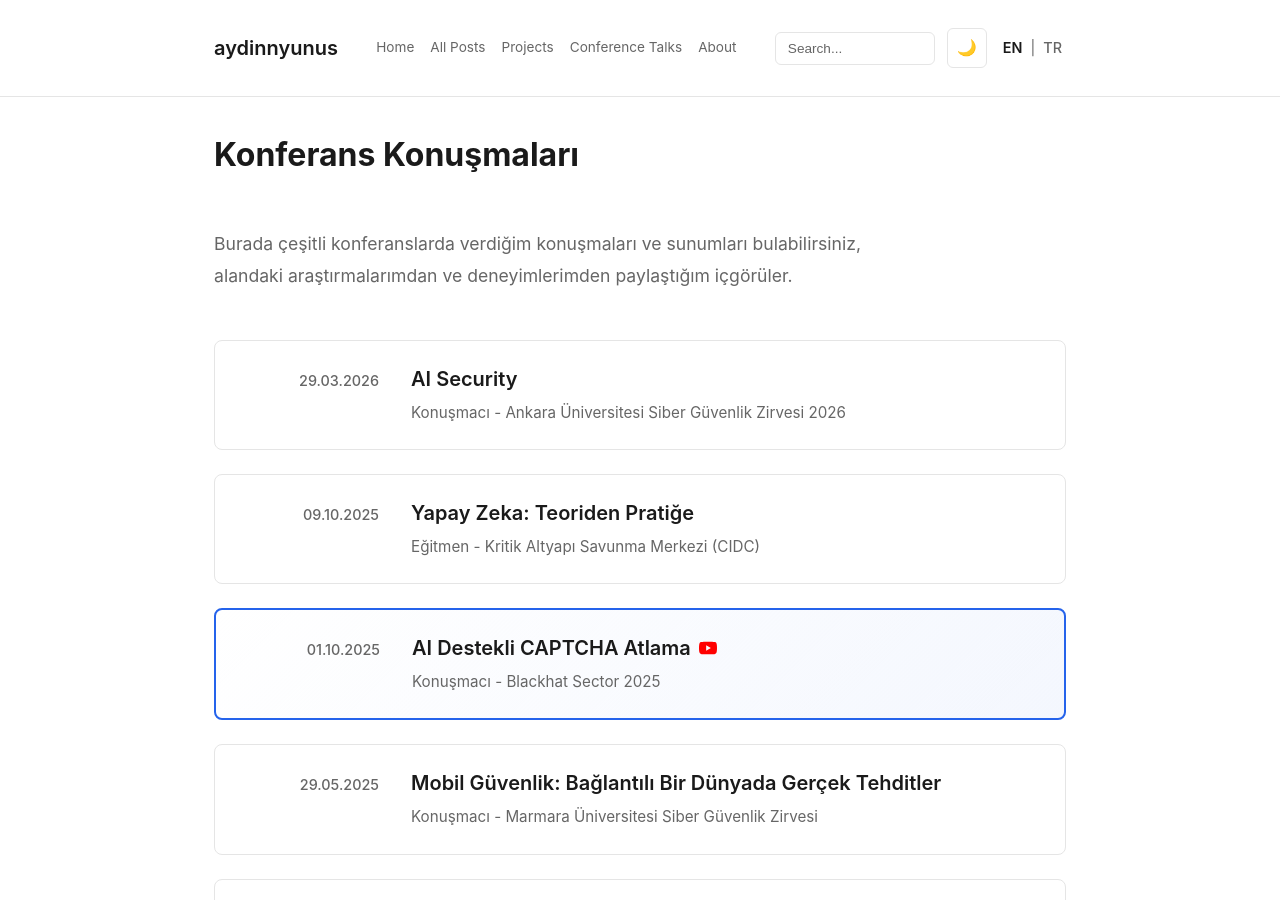
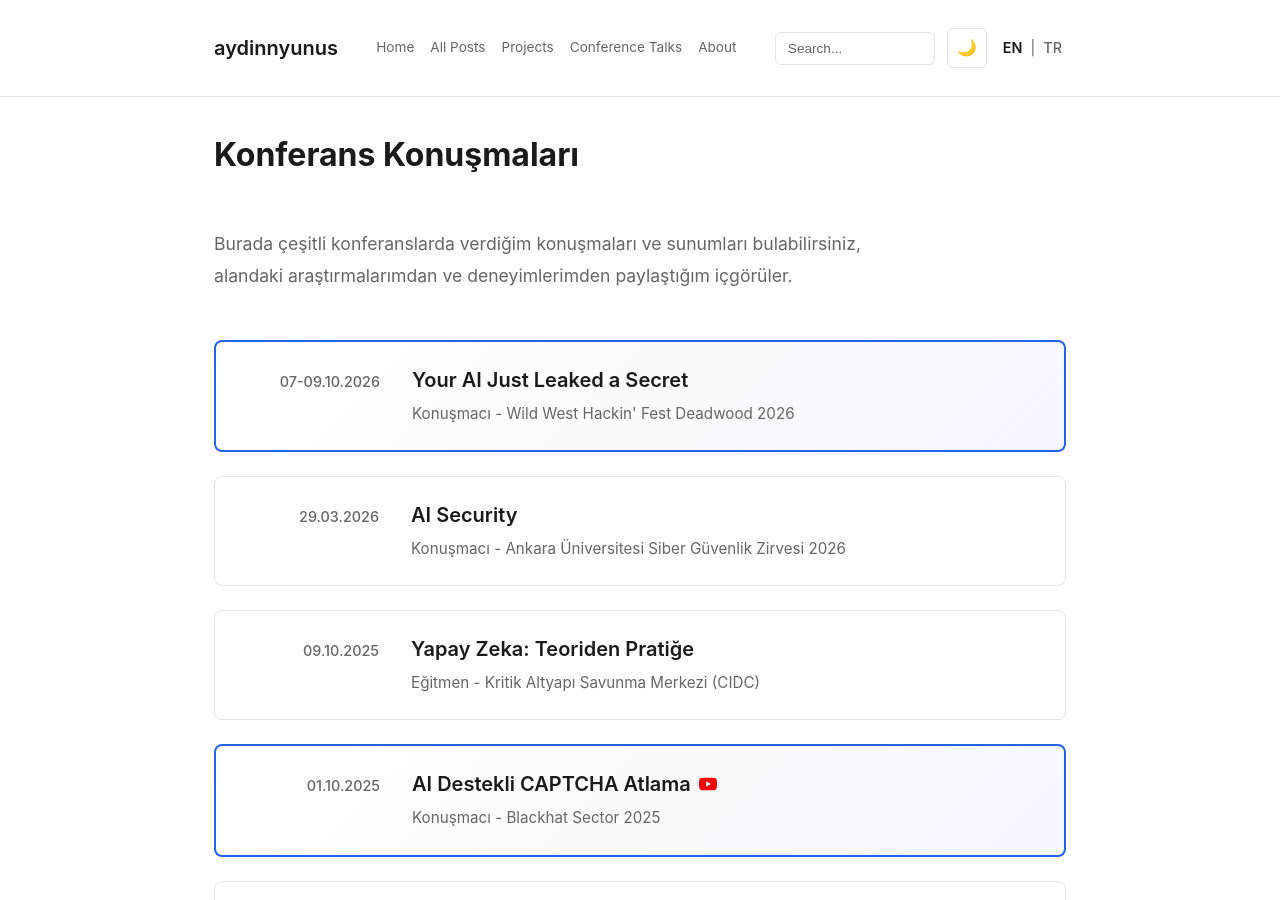
Before and after one commit to aydinnyunus/aydinnyunus.github.io, a Jekyll site: the page built from talks-tr.html, in a window 1280 px wide and 900 px high. Built offline with Jekyll 4.4.1, drawn with Linux system fonts in a browser that asks for light colours.

Commit message:
feat: add WWHF Deadwood 2026 talk (Your AI Just Leaked a Secret) to talks pages
Co-Authored-By: Claude Code <noreply@anthropic.com>

```diff
--- a/about.html
+++ b/about.html
@@ -16,7 +16,7 @@ canonical_url: "https://aydinnyunus.github.io/about/"
 
 <p>I'm Yunus, a security researcher exploring the latest in cybersecurity, software development, and open-source technologies. I enjoy sharing knowledge, discovering vulnerabilities, and contributing to the security community through talks and projects.</p>
 
-<p>I've presented my research at cybersecurity conferences including Black Hat Sector, BSidesBCN, and IWCON. This blog contains write-ups on my research and the vulnerabilities I've discovered.</p>
+<p>I've presented my research at cybersecurity conferences including Black Hat Sector, Wild West Hackin' Fest, BSidesBCN, and IWCON. This blog contains write-ups on my research and the vulnerabilities I've discovered.</p>
 
 <p><strong>Certifications:</strong> AWS Cloud Practitioner | eWAPTXv2 | EMAPT</p>
 
--- a/talks-tr.html
+++ b/talks-tr.html
@@ -3,8 +3,8 @@ layout: default
 title: Konferanslar
 lang: tr
 permalink: /talks-tr.html
-description: "Yunus Aydın'ın siber güvenlik, AI destekli güvenlik, mobil güvenlik ve güvenlik açığı araştırması konularında Black Hat, BSidesBCN ve IWCON'da yaptığı konferans konuşmaları ve sunumları."
-keywords: "güvenlik konferans konuşmaları, siber güvenlik sunumları, Black Hat, BSidesBCN, IWCON, güvenlik araştırma konuşmaları, güvenlik açığı yönetimi"
+description: "Yunus Aydın'ın siber güvenlik, AI destekli güvenlik, mobil güvenlik ve güvenlik açığı araştırması konularında Black Hat, Wild West Hackin' Fest, BSidesBCN ve IWCON'da yaptığı konferans konuşmaları ve sunumları."
+keywords: "güvenlik konferans konuşmaları, siber güvenlik sunumları, Black Hat, Wild West Hackin' Fest, BSidesBCN, IWCON, güvenlik araştırma konuşmaları, güvenlik açığı yönetimi"
 canonical_url: "https://aydinnyunus.github.io/talks-tr.html"
 ---
 
@@ -15,6 +15,18 @@ canonical_url: "https://aydinnyunus.github.io/talks-tr.html"
     <p class="talks-intro">Burada çeşitli konferanslarda verdiğim konuşmaları ve sunumları bulabilirsiniz, alandaki araştırmalarımdan ve deneyimlerimden paylaştığım içgörüler.</p>
 
     <div class="talks-container">
+      <div class="talk-item talk-item-featured" id="wwhf-deadwood-2026">
+        <div class="talk-date">07-09.10.2026</div>
+        <div class="talk-content">
+          <h3 class="talk-title">
+            <a href="/your-ai-just-leaked-a-secret/" target="_blank" rel="noopener noreferrer">
+              Your AI Just Leaked a Secret
+            </a>
+          </h3>
+          <p class="talk-role">Konuşmacı - Wild West Hackin' Fest Deadwood 2026</p>
+        </div>
+      </div>
+
       <div class="talk-item">
         <div class="talk-date">29.03.2026</div>
         <div class="talk-content">
--- a/tr/about.html
+++ b/tr/about.html
@@ -16,7 +16,7 @@ canonical_url: "https://aydinnyunus.github.io/tr/about/"
 
 <p>Merhaba, ben Yunus. Siber güvenlik, yazılım geliştirme ve açık kaynak teknolojileri üzerine çalışan bir güvenlik araştırmacısıyım. Bilgi paylaşmayı, güvenlik açıkları keşfetmeyi ve konuşmalar ile projeler aracılığıyla güvenlik topluluğuna katkıda bulunmayı seviyorum.</p>
 
-<p>Black Hat Sector, BSidesBCN ve IWCON gibi siber güvenlik konferanslarında araştırmalarımı paylaştım. Bu blogda yaptığım araştırmalar ve keşfettiğim güvenlik açıkları hakkında yazılar bulabilirsiniz.</p>
+<p>Black Hat Sector, Wild West Hackin' Fest, BSidesBCN ve IWCON gibi siber güvenlik konferanslarında araştırmalarımı paylaştım. Bu blogda yaptığım araştırmalar ve keşfettiğim güvenlik açıkları hakkında yazılar bulabilirsiniz.</p>
 
 <p><strong>Sertifikalar:</strong> AWS Cloud Practitioner | eWAPTXv2 | EMAPT</p>
 
```
Also changed, not shown: talks.html (+14 -2 lines), tr/talks.html (+14 -2 lines).
